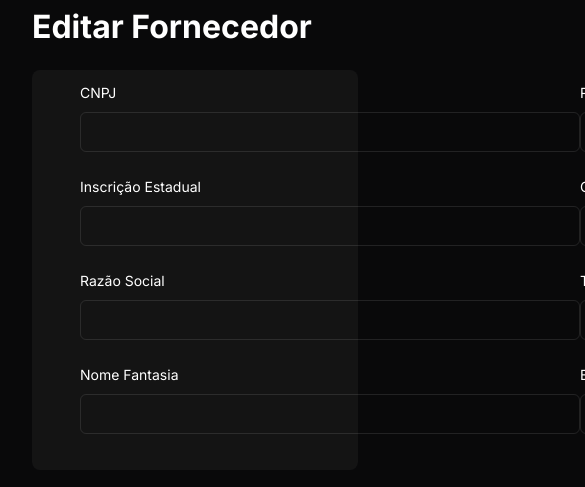
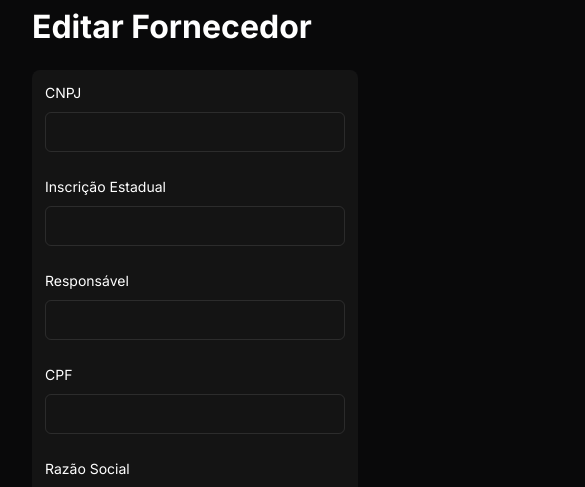
Before and after one commit to LeticiaBarbosa-dev/modulo-cadastro-fornecedor, a React (Vite) app: page /edit/1 in a window 390 px wide. Shown: the part 342-829 px from the top of the page, 585 px wide, since content can reach past the window. Built offline with nearby package versions, Linux system fonts and the light colour scheme.

Commit message:
Adicionando rexponsividade no formulário de cadastro

```diff
--- a/src/components/Form/SupplierForm.tsx
+++ b/src/components/Form/SupplierForm.tsx
@@ -13,8 +13,8 @@ export function SupplierForm() {
 
   const openNotification = () => {
     notification.success({
-      message: 'Sucesso',
-      description: 'Fornecedor cadastrado com sucesso!',
+      message: "Sucesso",
+      description: "Fornecedor cadastrado com sucesso!",
     });
   };
 
@@ -24,7 +24,6 @@ export function SupplierForm() {
   useEffect(() => {
     if (isEditing && currentSupplier) {
       form.setFieldsValue(currentSupplier);
-
     }
   }, [isEditing, currentSupplier, form]);
 
@@ -41,15 +40,17 @@ export function SupplierForm() {
   return (
     <div>
       <Form form={form} onFinish={onFinish} layout="vertical" labelAlign="left">
-        <div className="form card">
-          <ConfigProvider theme={{
-            components: {
-              Form: {
-                labelColor: "#FFFFFF",
-              }
-            }
-          }}>
-            <div>
+        <div className="card">
+          <ConfigProvider
+            theme={{
+              components: {
+                Form: {
+                  labelColor: "#FFFFFF",
+                },
+              },
+            }}
+          >
+            <div className="inputs-container">
               <Form.Item className="custom-label" label="CNPJ">
                 <Space>
                   <Form.Item
@@ -83,6 +84,42 @@ export function SupplierForm() {
                   </Form.Item>
                 </Space>
               </Form.Item>
+            </div>
+            <div className="inputs-container">
+              <Form.Item className="custom-label" label="Responsável">
+                <Space>
+                  <Form.Item
+                    name="responsavel"
+                    noStyle
+                    rules={[
+                      {
+                        required: true,
+                        message: "Por favor, insira o nome do responsável",
+                      },
+                    ]}
+                  >
+                    <Input className="input" />
+                  </Form.Item>
+                </Space>
+              </Form.Item>
+              <Form.Item className="custom-label" label="CPF">
+                <Space>
+                  <Form.Item
+                    name="cpf_responsavel"
+                    noStyle
+                    rules={[
+                      {
+                        required: true,
+                        message: "Por favor, insira o CPF responsável",
+                      },
+                    ]}
+                  >
+                    <Input className="input" />
+                  </Form.Item>
+                </Space>
+              </Form.Item>
+            </div>
+            <div className="inputs-container">
               <Form.Item className="custom-label" label="Razão Social">
                 <Space>
                   <Form.Item
@@ -118,39 +155,7 @@ export function SupplierForm() {
                 </Space>
               </Form.Item>
             </div>
-            <div>
-              <Form.Item className="custom-label" label="Responsável">
-                <Space>
-                  <Form.Item
-                    name="responsavel"
-                    noStyle
-                    rules={[
-                      {
-                        required: true,
-                        message: "Por favor, insira o nome do responsável",
-                      },
-                    ]}
-                  >
-                    <Input className="input" />
-                  </Form.Item>
-                </Space>
-              </Form.Item>
-              <Form.Item className="custom-label" label="CPF">
-                <Space>
-                  <Form.Item
-                    name="cpf_responsavel"
-                    noStyle
-                    rules={[
-                      {
-                        required: true,
-                        message: "Por favor, insira o CPF responsável",
-                      },
-                    ]}
-                  >
-                    <Input className="input" />
-                  </Form.Item>
-                </Space>
-              </Form.Item>
+            <div className="inputs-container">
               <Form.Item className="custom-label" label="Telefone">
                 <Space>
                   <Form.Item
@@ -185,7 +190,7 @@ export function SupplierForm() {
               className="button"
               icon={<ArrowLeftOutlined />}
               type="primary"
-              onClick={() => navigate("/")}
+              onClick={() => navigate("/modulo-cadastro-fornecedor")}
             >
               Voltar
             </Button>
--- a/src/components/Form/style.css
+++ b/src/components/Form/style.css
@@ -1,4 +1,4 @@
-.form {
+.inputs-container {
   display: flex;
   justify-content: space-between;
 }
@@ -26,3 +26,29 @@
 #voltar {
   margin-right: 16px;
 }
+
+@media (max-width: 768px) {
+  .inputs-container {
+    display: flex;
+    justify-content: space-between;
+  }
+
+  .input {
+    width: 300px;
+    height: 40px;
+  }
+}
+
+@media (max-width: 480px) {
+  .inputs-container {
+    display: flex;
+    flex-direction: column;
+    align-items: center;
+    justify-content: center;
+  }
+
+  .container-button {
+    display: flex;
+    justify-content: center;
+  }
+}
```
